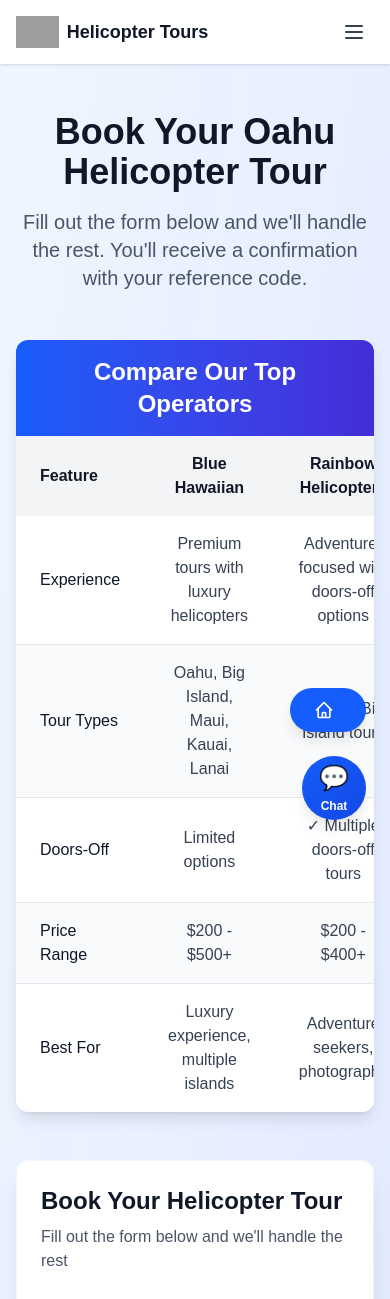
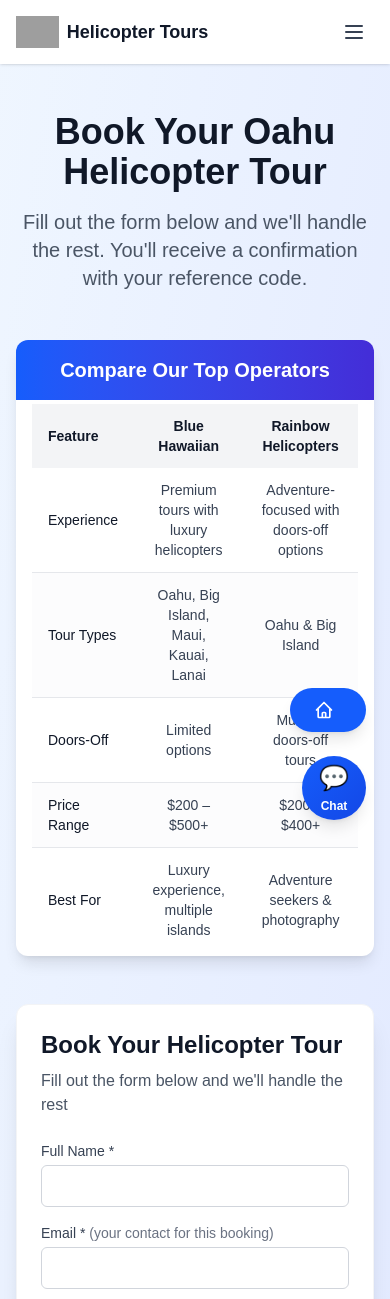
Before and after one commit to elionreigns/helicoptertoursonoahu-next, a Next.js app: page /bookings in a window 390 px wide. Shown: the top 1299 px of the page. Built offline with nearby package versions, Linux system fonts and the light colour scheme; grey boxes are pictures that could not be loaded.

Commit message:
fix: mobile-optimize operator comparison table, remove checkmark, improve wording

```diff
--- a/src/app/bookings/page.tsx
+++ b/src/app/bookings/page.tsx
@@ -28,43 +28,43 @@
 
         {/* Operator Comparison Section */}
         <div className="max-w-5xl mx-auto mb-12 bg-white rounded-xl shadow-lg overflow-hidden">
-          <div className="bg-gradient-to-r from-blue-600 to-indigo-700 text-white px-6 py-4">
-            <h2 className="text-2xl font-bold text-center">Compare Our Top Operators</h2>
+          <div className="bg-gradient-to-r from-blue-600 to-indigo-700 text-white px-4 sm:px-6 py-4">
+            <h2 className="text-xl sm:text-2xl font-bold text-center">Compare Our Top Operators</h2>
           </div>
-          <div className="overflow-x-auto">
-            <table className="w-full">
+          <div className="overflow-x-auto px-4 sm:px-6 py-1">
+            <table className="w-full min-w-[280px]">
               <thead className="bg-gray-100">
                 <tr>
-                  <th className="px-6 py-4 text-left font-semibold text-gray-900">Feature</th>
-                  <th className="px-6 py-4 text-center font-semibold text-gray-900">Blue Hawaiian</th>
-                  <th className="px-6 py-4 text-center font-semibold text-gray-900">Rainbow Helicopters</th>
+                  <th className="px-4 sm:px-6 py-3 sm:py-4 text-left font-semibold text-gray-900 text-sm sm:text-base">Feature</th>
+                  <th className="px-4 sm:px-6 py-3 sm:py-4 text-center font-semibold text-gray-900 text-sm sm:text-base">Blue Hawaiian</th>
+                  <th className="px-4 sm:px-6 py-3 sm:py-4 text-center font-semibold text-gray-900 text-sm sm:text-base">Rainbow Helicopters</th>
                 </tr>
               </thead>
               <tbody className="divide-y divide-gray-200">
                 <tr className="hover:bg-gray-50">
-                  <td className="px-6 py-4 font-medium text-gray-900">Experience</td>
-                  <td className="px-6 py-4 text-center text-gray-700">Premium tours with luxury helicopters</td>
-                  <td className="px-6 py-4 text-center text-gray-700">Adventure-focused with doors-off options</td>
+                  <td className="px-4 sm:px-6 py-3 sm:py-4 font-medium text-gray-900 text-sm sm:text-base">Experience</td>
+                  <td className="px-4 sm:px-6 py-3 sm:py-4 text-center text-gray-700 text-sm sm:text-base">Premium tours with luxury helicopters</td>
+                  <td className="px-4 sm:px-6 py-3 sm:py-4 text-center text-gray-700 text-sm sm:text-base">Adventure-focused with doors-off options</td>
                 </tr>
-                <tr className="hover:bg-gray-50 bg-gray-50">
-                  <td className="px-6 py-4 font-medium text-gray-900">Tour Types</td>
-                  <td className="px-6 py-4 text-center text-gray-700">Oahu, Big Island, Maui, Kauai, Lanai</td>
-                  <td className="px-6 py-4 text-center text-gray-700">Oahu & Big Island tours</td>
+                <tr className="hover:bg-gray-50 bg-gray-50/50">
+                  <td className="px-4 sm:px-6 py-3 sm:py-4 font-medium text-gray-900 text-sm sm:text-base">Tour Types</td>
+                  <td className="px-4 sm:px-6 py-3 sm:py-4 text-center text-gray-700 text-sm sm:text-base">Oahu, Big Island, Maui, Kauai, Lanai</td>
+                  <td className="px-4 sm:px-6 py-3 sm:py-4 text-center text-gray-700 text-sm sm:text-base">Oahu & Big Island</td>
                 </tr>
                 <tr className="hover:bg-gray-50">
-                  <td className="px-6 py-4 font-medium text-gray-900">Doors-Off</td>
-                  <td className="px-6 py-4 text-center text-gray-700">Limited options</td>
-                  <td className="px-6 py-4 text-center text-gray-700">✓ Multiple doors-off tours</td>
+                  <td className="px-4 sm:px-6 py-3 sm:py-4 font-medium text-gray-900 text-sm sm:text-base">Doors-Off</td>
+                  <td className="px-4 sm:px-6 py-3 sm:py-4 text-center text-gray-700 text-sm sm:text-base">Limited options</td>
+                  <td className="px-4 sm:px-6 py-3 sm:py-4 text-center text-gray-700 text-sm sm:text-base">Multiple doors-off tours</td>
                 </tr>
-                <tr className="hover:bg-gray-50 bg-gray-50">
-                  <td className="px-6 py-4 font-medium text-gray-900">Price Range</td>
-                  <td className="px-6 py-4 text-center text-gray-700">$200 - $500+</td>
-                  <td className="px-6 py-4 text-center text-gray-700">$200 - $400+</td>
+                <tr className="hover:bg-gray-50 bg-gray-50/50">
+                  <td className="px-4 sm:px-6 py-3 sm:py-4 font-medium text-gray-900 text-sm sm:text-base">Price Range</td>
+                  <td className="px-4 sm:px-6 py-3 sm:py-4 text-center text-gray-700 text-sm sm:text-base">$200 – $500+</td>
+                  <td className="px-4 sm:px-6 py-3 sm:py-4 text-center text-gray-700 text-sm sm:text-base">$200 – $400+</td>
                 </tr>
                 <tr className="hover:bg-gray-50">
-                  <td className="px-6 py-4 font-medium text-gray-900">Best For</td>
-                  <td className="px-6 py-4 text-center text-gray-700">Luxury experience, multiple islands</td>
-                  <td className="px-6 py-4 text-center text-gray-700">Adventure seekers, photography</td>
+                  <td className="px-4 sm:px-6 py-3 sm:py-4 font-medium text-gray-900 text-sm sm:text-base">Best For</td>
+                  <td className="px-4 sm:px-6 py-3 sm:py-4 text-center text-gray-700 text-sm sm:text-base">Luxury experience, multiple islands</td>
+                  <td className="px-4 sm:px-6 py-3 sm:py-4 text-center text-gray-700 text-sm sm:text-base">Adventure seekers & photography</td>
                 </tr>
               </tbody>
             </table>
--- a/src/app/page.tsx
+++ b/src/app/page.tsx
@@ -100,40 +100,40 @@
           </div>
 
           <div className="max-w-5xl mx-auto bg-white rounded-xl shadow-lg overflow-hidden border border-gray-200">
-            <div className="overflow-x-auto -mx-4 sm:mx-0">
-              <table className="w-full min-w-[320px]">
+            <div className="overflow-x-auto px-4 sm:px-6 py-1">
+              <table className="w-full min-w-[280px]">
                 <thead>
                   <tr className="bg-gradient-to-r from-blue-600 to-indigo-700 text-white">
-                    <th className="px-4 sm:px-6 py-4 text-left font-semibold text-sm sm:text-base">Feature</th>
-                    <th className="px-4 sm:px-6 py-4 text-center font-semibold text-sm sm:text-base">Blue Hawaiian</th>
-                    <th className="px-4 sm:px-6 py-4 text-center font-semibold text-sm sm:text-base">Rainbow Helicopters</th>
+                    <th className="px-4 sm:px-6 py-3 sm:py-4 text-left font-semibold text-sm sm:text-base">Feature</th>
+                    <th className="px-4 sm:px-6 py-3 sm:py-4 text-center font-semibold text-sm sm:text-base">Blue Hawaiian</th>
+                    <th className="px-4 sm:px-6 py-3 sm:py-4 text-center font-semibold text-sm sm:text-base">Rainbow Helicopters</th>
                   </tr>
                 </thead>
                 <tbody className="divide-y divide-gray-200">
                   <tr className="hover:bg-gray-50 transition-colors">
-                    <td className="px-4 sm:px-6 py-4 font-medium text-gray-900 text-sm sm:text-base">Experience</td>
-                    <td className="px-4 sm:px-6 py-4 text-center text-gray-700 text-sm sm:text-base">Premium tours, luxury helicopters</td>
-                    <td className="px-4 sm:px-6 py-4 text-center text-gray-700 text-sm sm:text-base">Adventure-focused, doors-off options</td>
+                    <td className="px-4 sm:px-6 py-3 sm:py-4 font-medium text-gray-900 text-sm sm:text-base">Experience</td>
+                    <td className="px-4 sm:px-6 py-3 sm:py-4 text-center text-gray-700 text-sm sm:text-base">Premium tours, luxury helicopters</td>
+                    <td className="px-4 sm:px-6 py-3 sm:py-4 text-center text-gray-700 text-sm sm:text-base">Adventure-focused, doors-off options</td>
                   </tr>
                   <tr className="hover:bg-gray-50 transition-colors bg-gray-50/50">
-                    <td className="px-4 sm:px-6 py-4 font-medium text-gray-900 text-sm sm:text-base">Tour Types</td>
-                    <td className="px-4 sm:px-6 py-4 text-center text-gray-700 text-sm sm:text-base">Oahu, Big Island, Maui, Kauai, Lanai</td>
-                    <td className="px-4 sm:px-6 py-4 text-center text-gray-700 text-sm sm:text-base">Oahu & Big Island</td>
+                    <td className="px-4 sm:px-6 py-3 sm:py-4 font-medium text-gray-900 text-sm sm:text-base">Tour Types</td>
+                    <td className="px-4 sm:px-6 py-3 sm:py-4 text-center text-gray-700 text-sm sm:text-base">Oahu, Big Island, Maui, Kauai, Lanai</td>
+                    <td className="px-4 sm:px-6 py-3 sm:py-4 text-center text-gray-700 text-sm sm:text-base">Oahu & Big Island</td>
                   </tr>
                   <tr className="hover:bg-gray-50 transition-colors">
-                    <td className="px-4 sm:px-6 py-4 font-medium text-gray-900 text-sm sm:text-base">Doors-Off</td>
-                    <td className="px-4 sm:px-6 py-4 text-center text-gray-700 text-sm sm:text-base">Limited</td>
-                    <td className="px-4 sm:px-6 py-4 text-center text-gray-700 text-sm sm:text-base">✓ Multiple doors-off tours</td>
+                    <td className="px-4 sm:px-6 py-3 sm:py-4 font-medium text-gray-900 text-sm sm:text-base">Doors-Off</td>
+                    <td className="px-4 sm:px-6 py-3 sm:py-4 text-center text-gray-700 text-sm sm:text-base">Limited options</td>
+                    <td className="px-4 sm:px-6 py-3 sm:py-4 text-center text-gray-700 text-sm sm:text-base">Multiple doors-off tours</td>
                   </tr>
                   <tr className="hover:bg-gray-50 transition-colors bg-gray-50/50">
-                    <td className="px-4 sm:px-6 py-4 font-medium text-gray-900 text-sm sm:text-base">Price Range</td>
-                    <td className="px-4 sm:px-6 py-4 text-center text-gray-700 text-sm sm:text-base">$200 – $500+</td>
-                    <td className="px-4 sm:px-6 py-4 text-center text-gray-700 text-sm sm:text-base">$200 – $400+</td>
+                    <td className="px-4 sm:px-6 py-3 sm:py-4 font-medium text-gray-900 text-sm sm:text-base">Price Range</td>
+                    <td className="px-4 sm:px-6 py-3 sm:py-4 text-center text-gray-700 text-sm sm:text-base">$200 – $500+</td>
+                    <td className="px-4 sm:px-6 py-3 sm:py-4 text-center text-gray-700 text-sm sm:text-base">$200 – $400+</td>
                   </tr>
                   <tr className="hover:bg-gray-50 transition-colors">
-                    <td className="px-4 sm:px-6 py-4 font-medium text-gray-900 text-sm sm:text-base">Best For</td>
-                    <td className="px-4 sm:px-6 py-4 text-center text-gray-700 text-sm sm:text-base">Luxury, multi-island</td>
-                    <td className="px-4 sm:px-6 py-4 text-center text-gray-700 text-sm sm:text-base">Adventure, photography</td>
+                    <td className="px-4 sm:px-6 py-3 sm:py-4 font-medium text-gray-900 text-sm sm:text-base">Best For</td>
+                    <td className="px-4 sm:px-6 py-3 sm:py-4 text-center text-gray-700 text-sm sm:text-base">Luxury, multi-island</td>
+                    <td className="px-4 sm:px-6 py-3 sm:py-4 text-center text-gray-700 text-sm sm:text-base">Adventure & photography</td>
                   </tr>
                 </tbody>
               </table>
```
